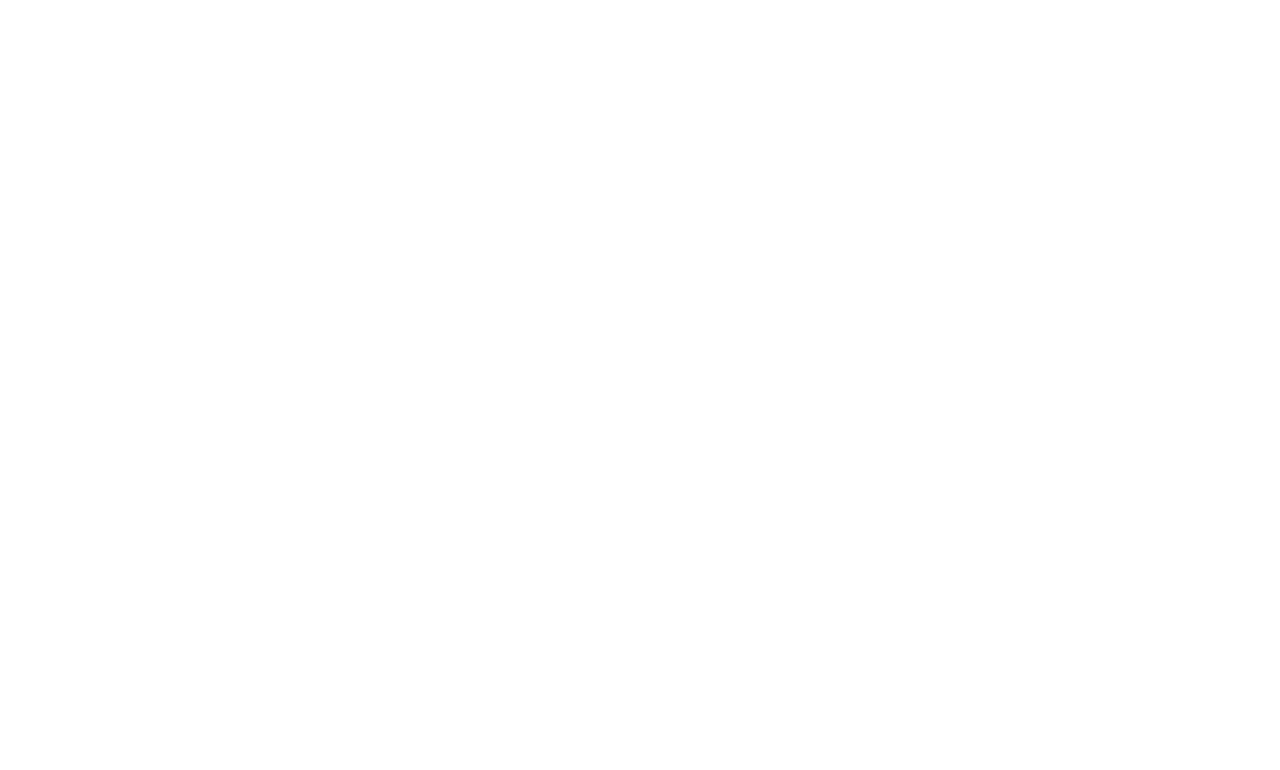
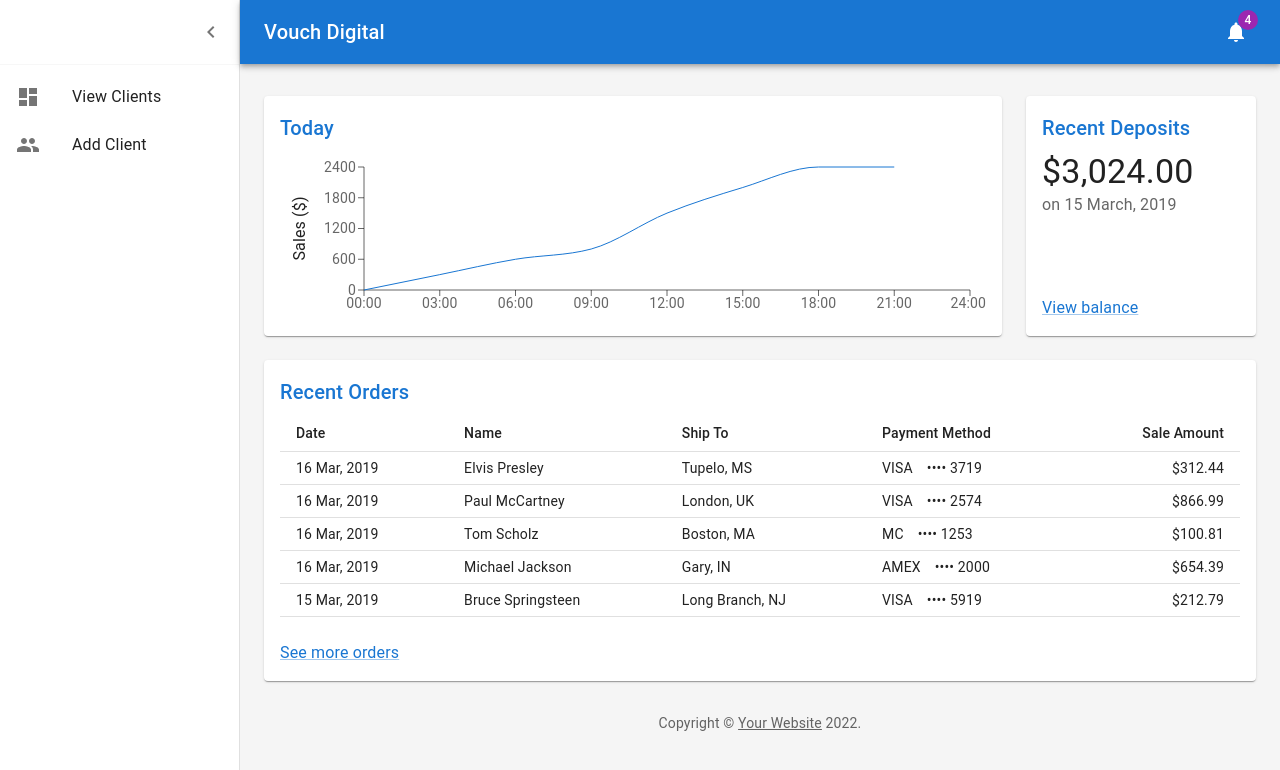
Before and after one commit to ImRanKhan81m/Vouch-Digital-Task, a React (Create React App) app: page /dashboard in a window 1280 px wide. Before the commit this address had no page. Shown: the top 770 px of the page. Built offline with nearby package versions, Linux system fonts and the light colour scheme.

Commit message:
dashboard updated

```diff
--- a/src/App.js
+++ b/src/App.js
@@ -2,12 +2,14 @@ import { Route, Routes } from 'react-router-dom';
 import './App.css';
 import Login from './components/Authentication/Login';
 import 'bootstrap/dist/css/bootstrap.min.css';
+import Dashboard from './components/Dashboard/Dashboard';
 
 function App() {
   return (
     <>
       <Routes>
         <Route path="/" element={<Login />} />
+        <Route path="/dashboard" element={<Dashboard />} />
       </Routes>
     </>
   );
--- a/src/components/Dashboard/Dashboard.js
+++ b/src/components/Dashboard/Dashboard.js
@@ -118,7 +118,7 @@ function DashboardContent() {
               noWrap
               sx={{ flexGrow: 1 }}
             >
-              Dashboard
+              Vouch Digital
             </Typography>
             <IconButton color="inherit">
               <Badge badgeContent={4} color="secondary">
@@ -142,9 +142,13 @@ function DashboardContent() {
           </Toolbar>
           <Divider />
           <List component="nav">
+            {/* <div className='px-3 mt-3'>
+              <h5>Vouch Digital</h5>
+              <input className='rounded-pill py-2 ps-3' type="search" name="search" placeholder='Search' />
+            </div> */}
             {mainListItems}
-            <Divider sx={{ my: 1 }} />
-            {secondaryListItems}
+            {/* <Divider sx={{ my: 1 }} /> */}
+            {/* {secondaryListItems} */}
           </List>
         </Drawer>
         <Box
--- a/src/components/Dashboard/listItems.js
+++ b/src/components/Dashboard/listItems.js
@@ -16,31 +16,14 @@ export const mainListItems = (
       <ListItemIcon>
         <DashboardIcon />
       </ListItemIcon>
-      <ListItemText primary="Dashboard" />
+      <ListItemText primary="View Clients" />
     </ListItemButton>
-    <ListItemButton>
-      <ListItemIcon>
-        <ShoppingCartIcon />
-      </ListItemIcon>
-      <ListItemText primary="Orders" />
-    </ListItemButton>
+
     <ListItemButton>
       <ListItemIcon>
         <PeopleIcon />
       </ListItemIcon>
-      <ListItemText primary="Customers" />
-    </ListItemButton>
-    <ListItemButton>
-      <ListItemIcon>
-        <BarChartIcon />
-      </ListItemIcon>
-      <ListItemText primary="Reports" />
-    </ListItemButton>
-    <ListItemButton>
-      <ListItemIcon>
-        <LayersIcon />
-      </ListItemIcon>
-      <ListItemText primary="Integrations" />
+      <ListItemText primary="Add Client" />
     </ListItemButton>
   </React.Fragment>
 );
```
